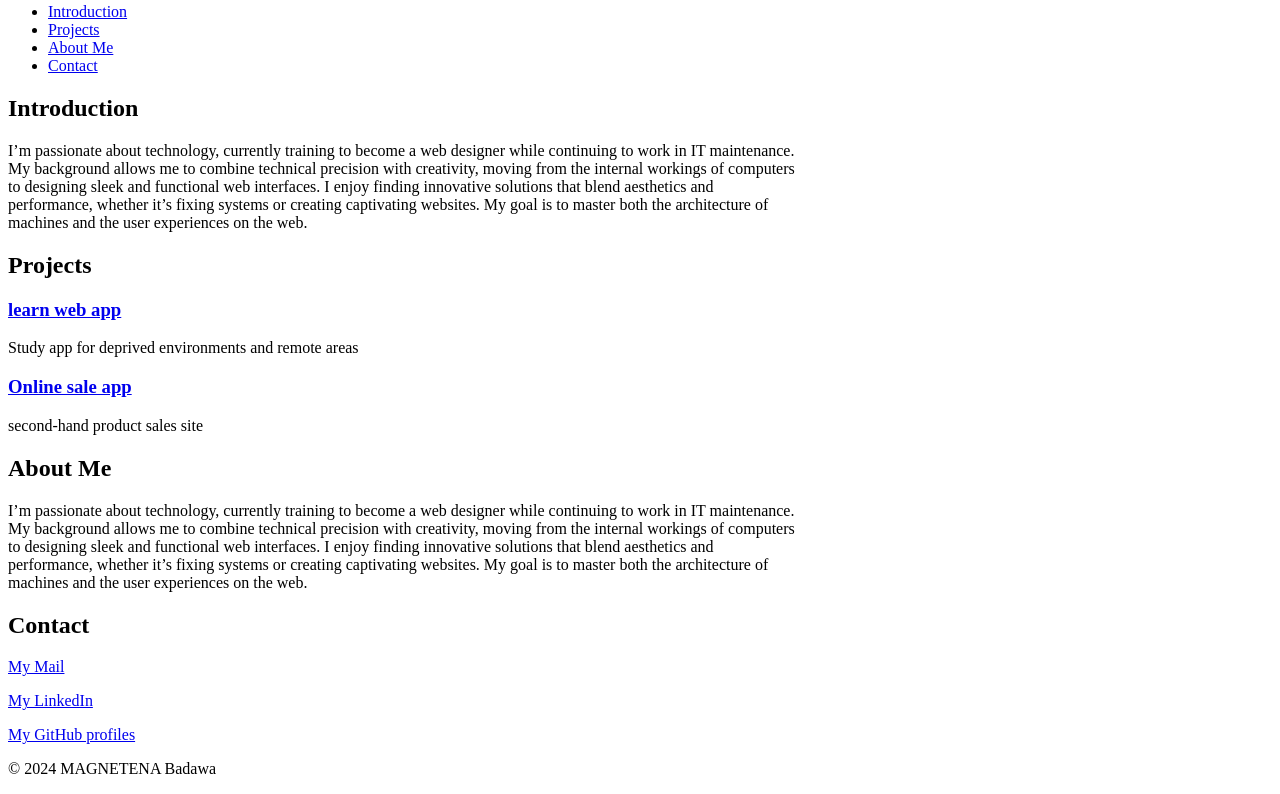
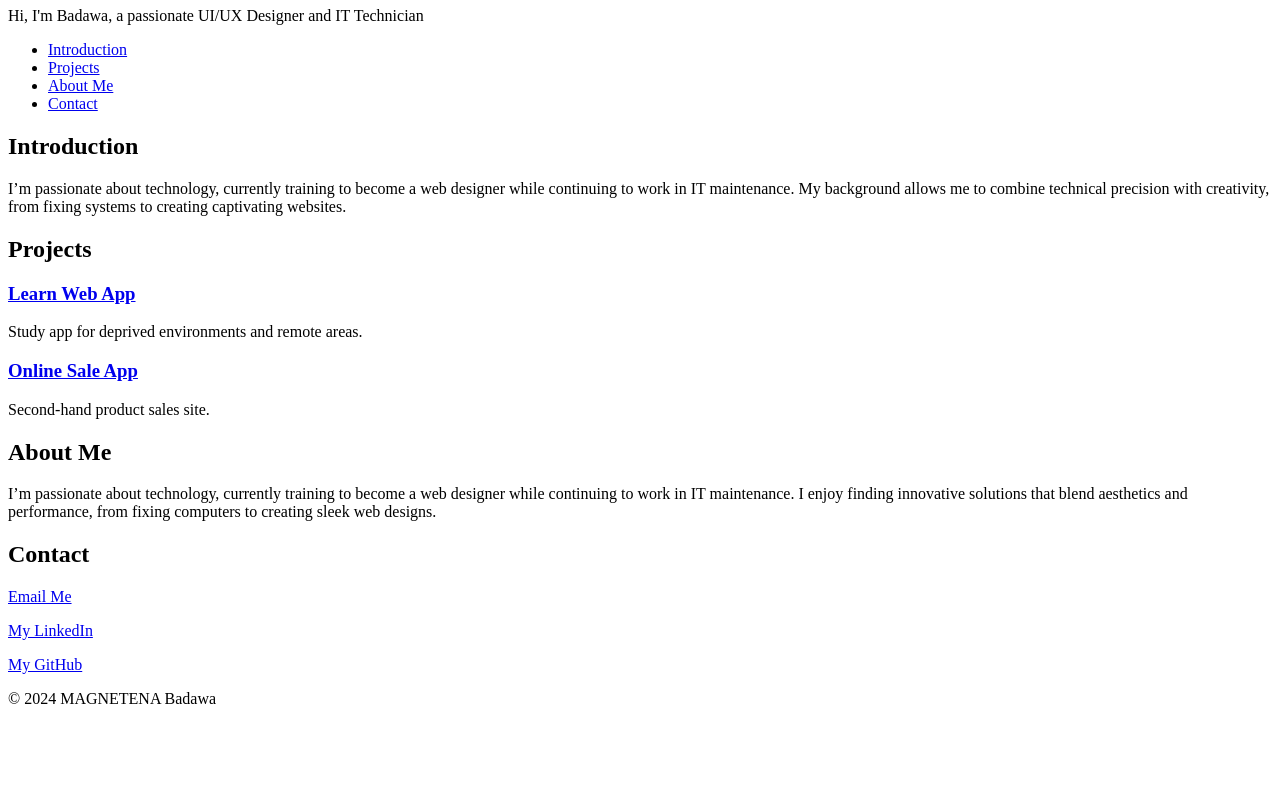
Before and after one commit to badawaJM/My_First_Portfolio, a plain HTML site: page portfolio/index.html in a window 1280 px wide. Shown: the part 73-867 px from the top of the page. After the commit the page ends 800 px from the top, so only its background shows below. Drawn offline with Linux system fonts and the light colour scheme.

Commit message:
My first porfolio

```diff
--- a/portfolio/index.html
+++ b/portfolio/index.html
@@ -2,48 +2,65 @@
 <html lang="en">
 <head>
     <meta charset="utf-8">
-        <title>MAGNETENA Badawa Personal Portfolio</title>
+    <title>MAGNETENA Badawa - Personal Portfolio</title>
 </head>
+<body>
+    <!-- Header Section -->
     <header>
-        <hi>MAGNETENA Badawa</hi>
-        <p>Hi i'm Badawa UI/UX DESIGNER</p>
+        <h1>MAGNETENA Badawa</h1>
+        <p>Hi, I'm Badawa, a passionate UI/UX Designer and IT Technician</p>
     </header>
+
+    <!-- Navigation Bar -->
     <nav>
         <ul>
-    <li><a href="#Introduction"> Introduction</a></li>
-    <li><a href="#Projects"> Projects</a></li>
-    <li><a href="#About Me"> About Me</a></li>
-    <li><a href="#Contact"> Contact</a></li>
+            <li><a href="#introduction">Introduction</a></li>
+            <li><a href="#projects">Projects</a></li>
+            <li><a href="#about">About Me</a></li>
+            <li><a href="#contact">Contact</a></li>
         </ul>
     </nav>
-    <section id="Introduction">
+
+    <!-- Introduction Section -->
+    <section id="introduction">
         <h2>Introduction</h2>
-<p>I’m passionate about technology, currently training to become a web designer while continuing to work in IT maintenance. <br>My background allows me to combine technical precision with creativity, moving from the internal workings of computers<br> to designing sleek and functional web interfaces. I enjoy finding innovative solutions that blend aesthetics and <br>performance, whether it’s fixing systems or creating captivating websites. My goal is to master both the architecture of<br> machines and the user experiences on the web.</p>
+        <p>I’m passionate about technology, currently training to become a web designer while continuing to work in IT maintenance. My background allows me to combine technical precision with creativity, from fixing systems to creating captivating websites.</p>
     </section>
-    <section id="Projects">
+
+    <!-- Projects Section -->
+    <section id="projects">
         <h2>Projects</h2>
-<article>
-    <h3><a href="https://mylearapp.com" target="_blank">learn web app</a> </h3>
-    <p>Study app for deprived environments and remote areas </p>
-</article>
-<article>
-    <h3><a href="https://myonlinesaleapp.com" target="_blank">Online sale app</a> </h3>
-    <p>second-hand product sales site </p>
+
+        <!-- Project 1 -->
+        <article class="project">
+            <h3><a href="https://mylearapp.com" target="_blank">Learn Web App</a></h3>
+            <p>Study app for deprived environments and remote areas.</p>
         </article>
 
+        <!-- Project 2 -->
+        <article class="project">
+            <h3><a href="https://myonlinesaleapp.com" target="_blank">Online Sale App</a></h3>
+            <p>Second-hand product sales site.</p>
+        </article>
     </section>
-    <section id="About Me">
+
+    <!-- About Me Section -->
+    <section id="about">
         <h2>About Me</h2>
-        <p>I’m passionate about technology, currently training to become a web designer while continuing to work in IT maintenance. <br>My background allows me to combine technical precision with creativity, moving from the internal workings of computers<br> to designing sleek and functional web interfaces. I enjoy finding innovative solutions that blend aesthetics and <br>performance, whether it’s fixing systems or creating captivating websites. My goal is to master both the architecture of<br> machines and the user experiences on the web.</p>
-    </section >
-    <section id="Contact">
+        <p>I’m passionate about technology, currently training to become a web designer while continuing to work in IT maintenance. I enjoy finding innovative solutions that blend aesthetics and performance, from fixing computers to creating sleek web designs.</p>
+    </section>
+
+    <!-- Contact Section -->
+    <section id="contact">
         <h2>Contact</h2>
-        <p><a href="badawamegnetena666@gmail.com" target="_blank">My Mail</a></p>
-        <p><a href="www.linkedin.com/in/badawa-magnetena" target="_blank">My LinkedIn</a></p>
-        <p><a href="https://github.com/badawaJM" target="_blank">My GitHub profiles</a></p>
+        <p><a href="mailto:badawamegnetena666@gmail.com" target="_blank">Email Me</a></p>
+        <p><a href="https://www.linkedin.com/in/badawa-magnetena" target="_blank">My LinkedIn</a></p>
+        <p><a href="https://github.com/badawaJM" target="_blank">My GitHub</a></p>
+    </section>
 
-    </section>
+    <!-- Footer Section -->
     <footer>
         <p>&copy; 2024 MAGNETENA Badawa</p>
     </footer>
+</body>
 </html>
```
Lines whose indentation alone changed are shown as unchanged.
